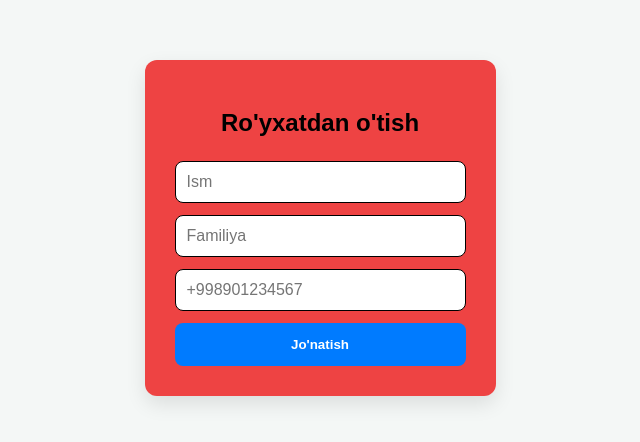
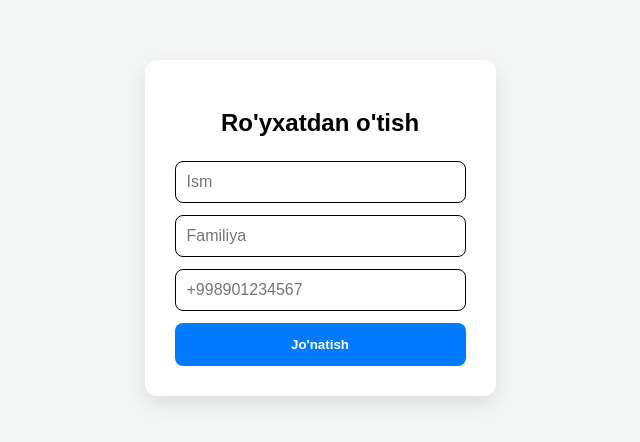
Before and after one commit to jomiy191-arch/sevara_opaniki, a React (Vite) app: page / in a window 1280 px wide. Shown: the part 172-614 px from the top of the page, without its empty margins (350-990 px from the left). Built offline with nearby package versions, Linux system fonts and the light colour scheme.

Commit message:
Some changes

```diff
--- a/src/App.css
+++ b/src/App.css
@@ -11,7 +11,7 @@ body {
 }
 
 .form-container {
-  background: #ee4343;
+  background: #ffffff;
   padding: 30px;
   border-radius: 12px;
   box-shadow: 0 8px 20px rgba(0, 0, 0, 0.1);
```
